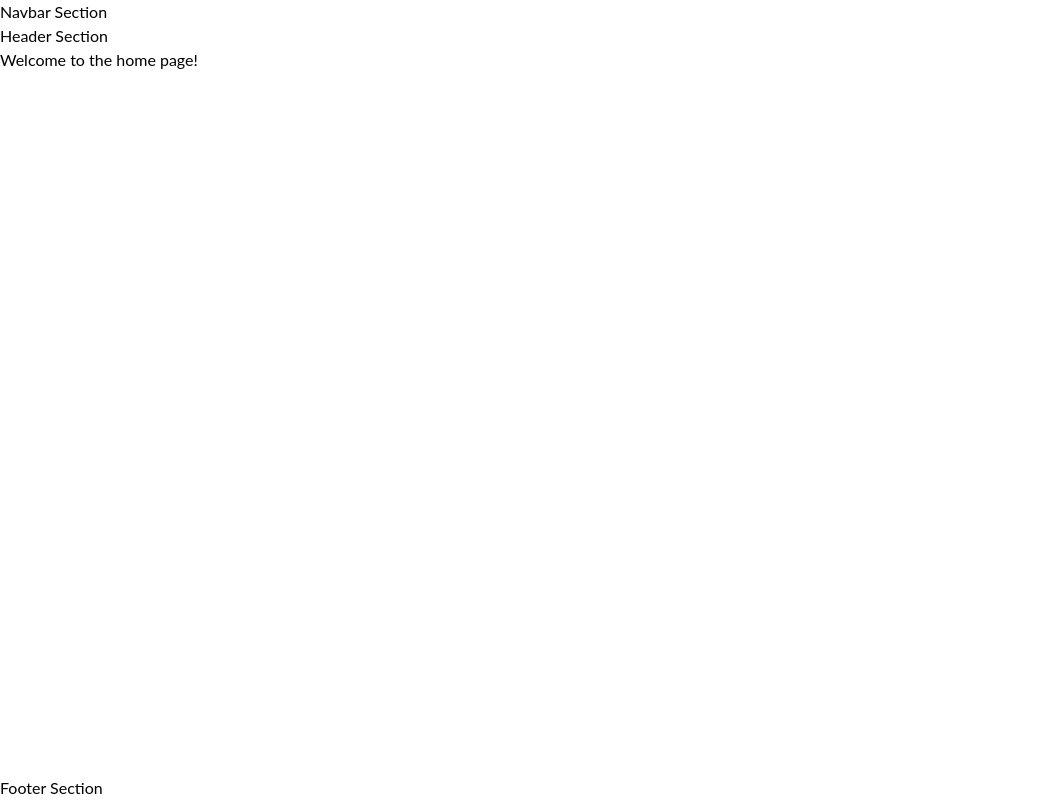
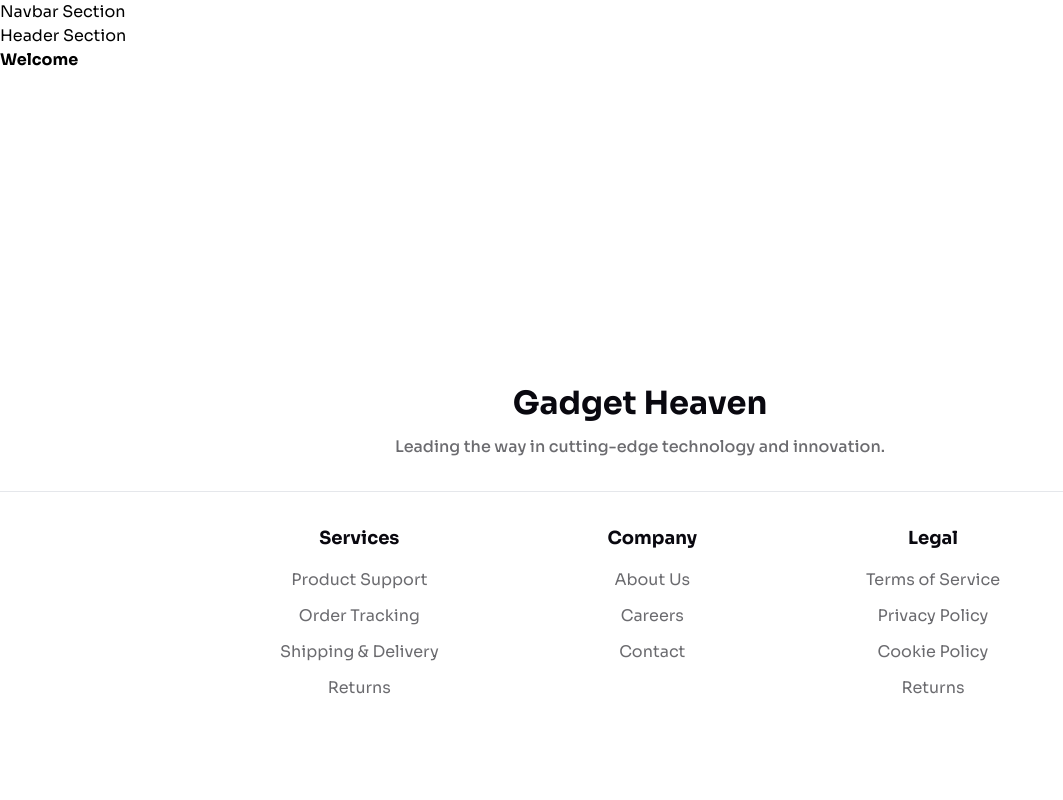
Before and after one commit to amirulkanak/gadget-heaven-ak, a React (Vite) app: page / in a window 1280 px wide. Shown: the whole page, without its empty margins (0-1063 px from the left). Built offline with nearby package versions, Linux system fonts and the light colour scheme.

Commit message:
Footer Section

```diff
--- a/src/components/Footer.jsx
+++ b/src/components/Footer.jsx
@@ -1,5 +1,49 @@
 const Footer = () => {
-  return <footer className="mt-auto">Footer Section</footer>;
+  return (
+    <footer className="mt-auto">
+      <section className="max-width-wrapper py-[6.25rem] bg-white flex flex-col items-center">
+        <div className="space-y-3 pb-8 border-b mb-8 w-full text-center">
+          <h2 className="text-clr-woodsmoke text-[2rem] leading-[2.5rem] font-bold">
+            Gadget Heaven
+          </h2>
+          <p className="text-clr-woodsmoke/60 text-base font-medium">
+            Leading the way in cutting-edge technology and innovation.
+          </p>
+        </div>
+
+        <div className="max-w-[45rem] w-full flex flex-col items-center gap-8 md:flex-row md:items-start md:justify-between">
+          <div className="flex flex-col items-center justify-center">
+            <h3 className="text-clr-woodsmoke text-lg font-bold">Services</h3>
+            <ul className="text-clr-woodsmoke/60 text-base space-y-3 mt-4 text-center">
+              <li>Product Support</li>
+              <li>Order Tracking</li>
+              <li>Shipping & Delivery</li>
+              <li>Returns</li>
+            </ul>
+          </div>
+
+          <div className="flex flex-col items-center justify-center">
+            <h3 className="text-clr-woodsmoke text-lg font-bold">Company</h3>
+            <ul className="text-clr-woodsmoke/60 text-base space-y-3 mt-4 text-center">
+              <li>About Us</li>
+              <li>Careers</li>
+              <li>Contact</li>
+            </ul>
+          </div>
+
+          <div className="flex flex-col items-center justify-center">
+            <h3 className="text-clr-woodsmoke text-lg font-bold">Legal</h3>
+            <ul className="text-clr-woodsmoke/60 text-base space-y-3 mt-4 text-center">
+              <li>Terms of Service</li>
+              <li>Privacy Policy</li>
+              <li>Cookie Policy</li>
+              <li>Returns</li>
+            </ul>
+          </div>
+        </div>
+      </section>
+    </footer>
+  );
 };
 
 export default Footer;
--- a/src/pages/HomePage.jsx
+++ b/src/pages/HomePage.jsx
@@ -5,7 +5,7 @@ const HomePage = () => {
     <>
       <Header />
       <main>
-        <h1>Welcome to the home page!</h1>
+        <h1 className="font-bold">Welcome</h1>
       </main>
     </>
   );
--- a/src/styles/globalStyle.css
+++ b/src/styles/globalStyle.css
@@ -1,3 +1,4 @@
+@import url('https://fonts.googleapis.com/css2?family=Sora:wght@100..800&display=swap');
 @tailwind base;
 @tailwind components;
 @tailwind utilities;
@@ -10,12 +11,12 @@
 
 @layer components {
   .max-width-wrapper {
-    @apply max-w-[82.5rem] mx-auto pc:px-0 px-4;
+    @apply max-w-[80rem] mx-auto pc:px-0 px-4;
   }
 }
 
 @layer utilities {
   body {
-    @apply font-lato;
+    @apply font-sora;
   }
 }
--- a/tailwind.config.js
+++ b/tailwind.config.js
@@ -6,15 +6,15 @@ module.exports = {
       screens: {
         xs: '340px',
         tab: '834px',
-        pc: '1320px',
+        pc: '1280px',
       },
       // Custom font family
       fontFamily: {
-        lato: ['"Lato"', 'sans-serif'],
+        sora: ['"Sora"', 'serif'],
       },
       // Custom colors
       colors: {
-        'clr-woodsmoke': '#131313',
+        'clr-woodsmoke': '#09080F',
         'clr-paradiso': '#0E7A81',
       },
     },
```
